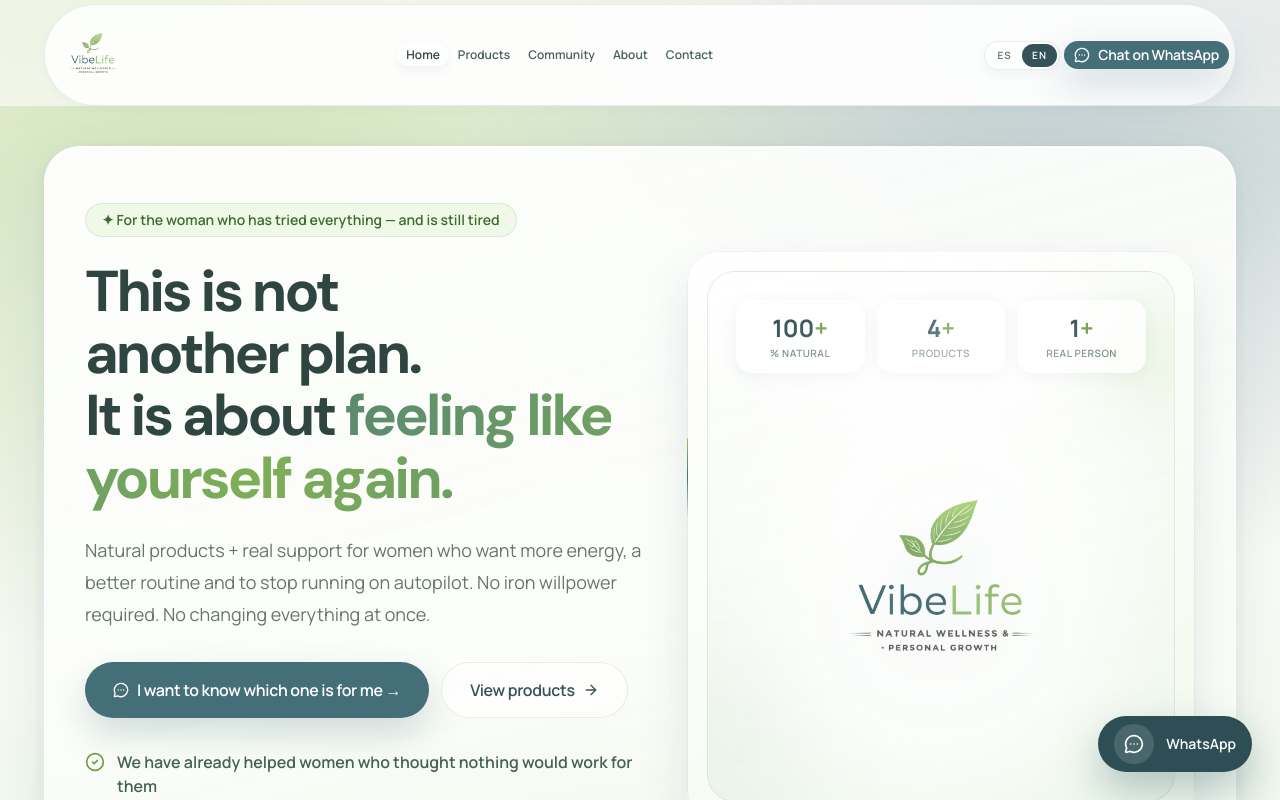
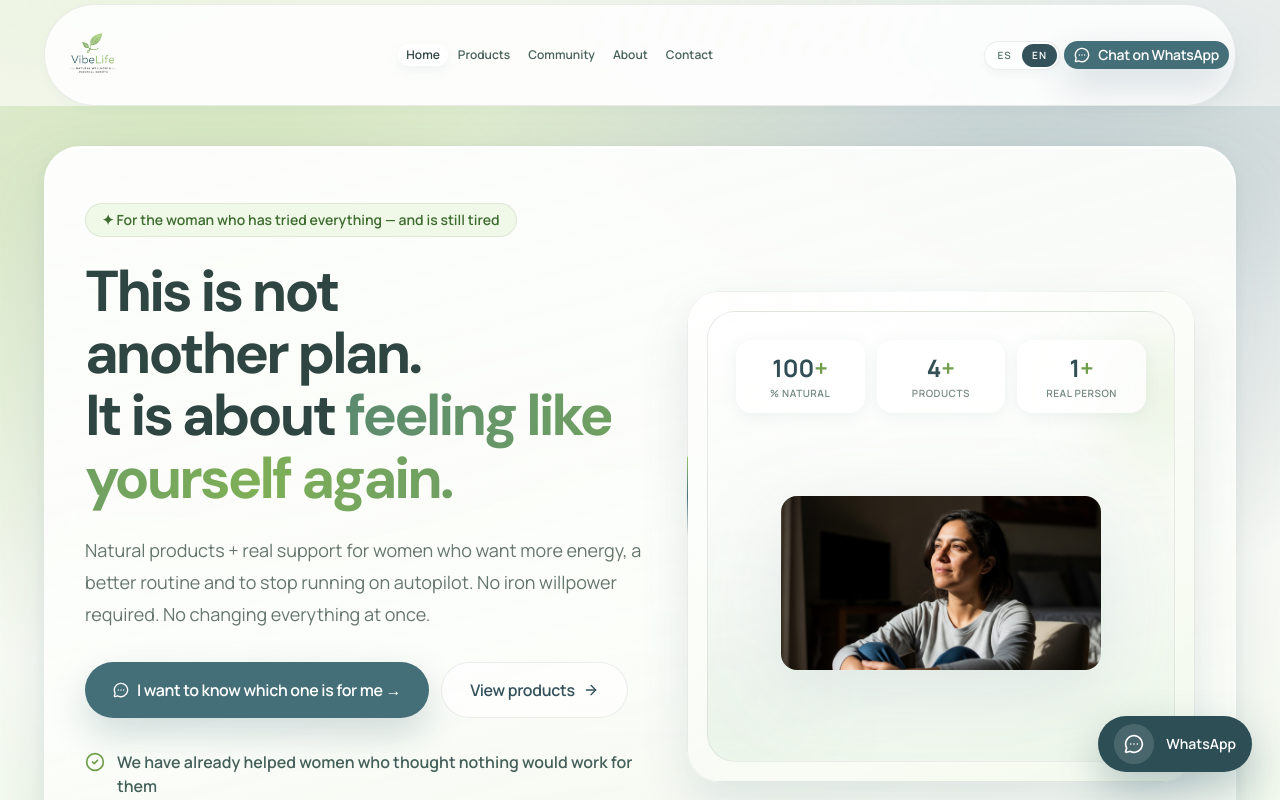
Before and after one commit to germanospinaroa/VibeLife, a Next.js app: page / in a window 1280 px wide. Shown: the top 800 px of the page. Built offline with nearby package versions, Linux system fonts and the light colour scheme; no server answers.

Commit message:
feat: add Valentina avatar photo to hero section

```diff
--- a/src/components/home/hero-section.tsx
+++ b/src/components/home/hero-section.tsx
@@ -160,16 +160,16 @@
                     ))}
                   </div>
 
-                  <div className="relative flex min-h-[200px] items-center justify-center sm:min-h-[240px]">
-                    <div className="relative w-full max-w-[16rem] sm:max-w-[19rem]">
+                  <div className="relative flex min-h-[240px] items-center justify-center sm:min-h-[300px]">
+                    <div className="relative w-full max-w-[16rem] sm:max-w-[20rem]">
                       <div aria-hidden="true" className="absolute inset-[-10%] rounded-full bg-white/82 blur-3xl" />
                       <Image
-                        alt="VibeLife"
-                        className="relative mx-auto h-auto w-full drop-shadow-[0_22px_40px_rgba(62,102,112,0.14)]"
-                        height={340}
+                        alt="Valentina - VibeLife"
+                        className="relative mx-auto h-auto w-full rounded-2xl object-cover drop-shadow-[0_22px_40px_rgba(62,102,112,0.14)]"
+                        height={400}
                         priority
-                        src="/images/brand/vibelife-logo-transparent.png"
-                        width={340}
+                        src="/images/brand/valentina-avatar.jpg"
+                        width={320}
                       />
                     </div>
                   </div>
```
Also changed, not shown: public/images/brand/valentina-avatar.jpg (added).
